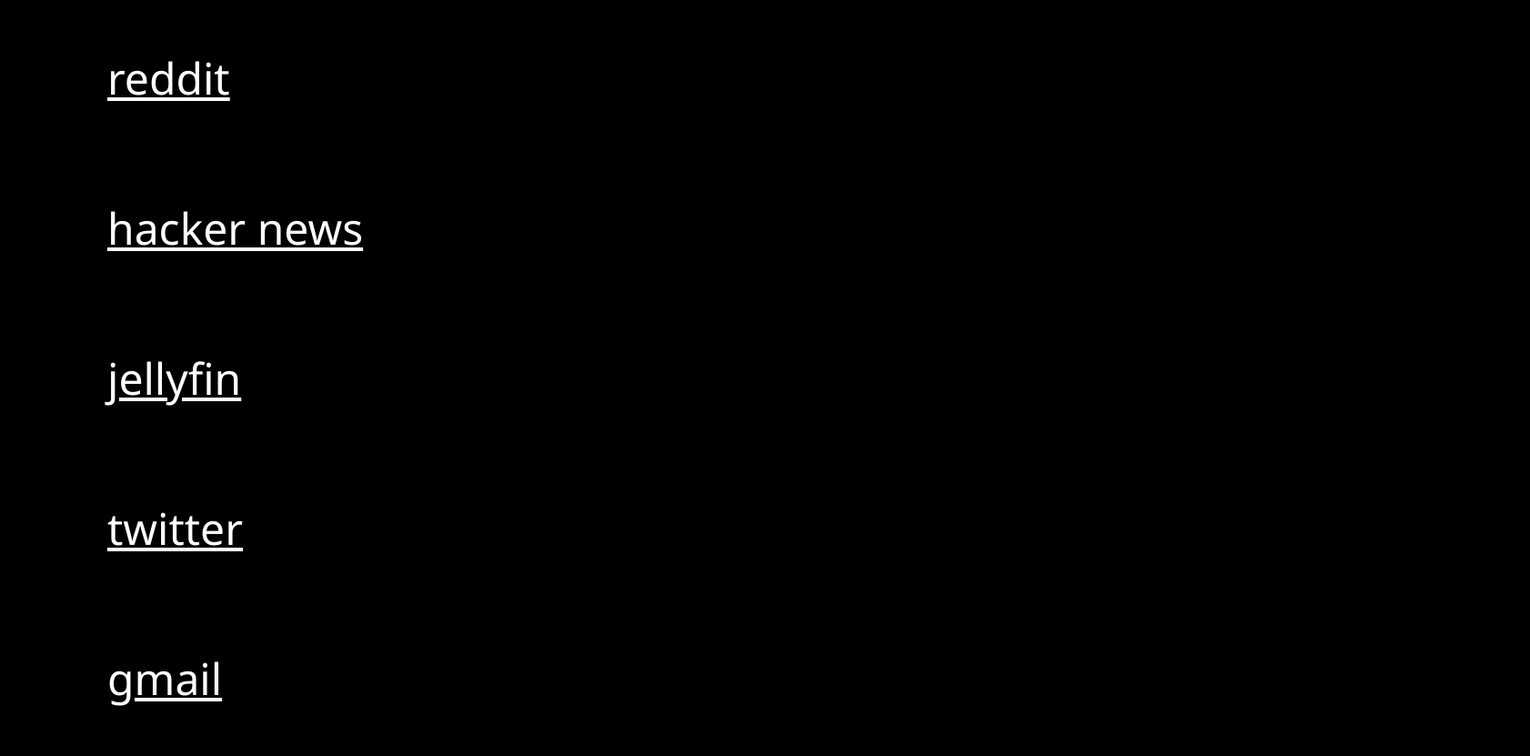
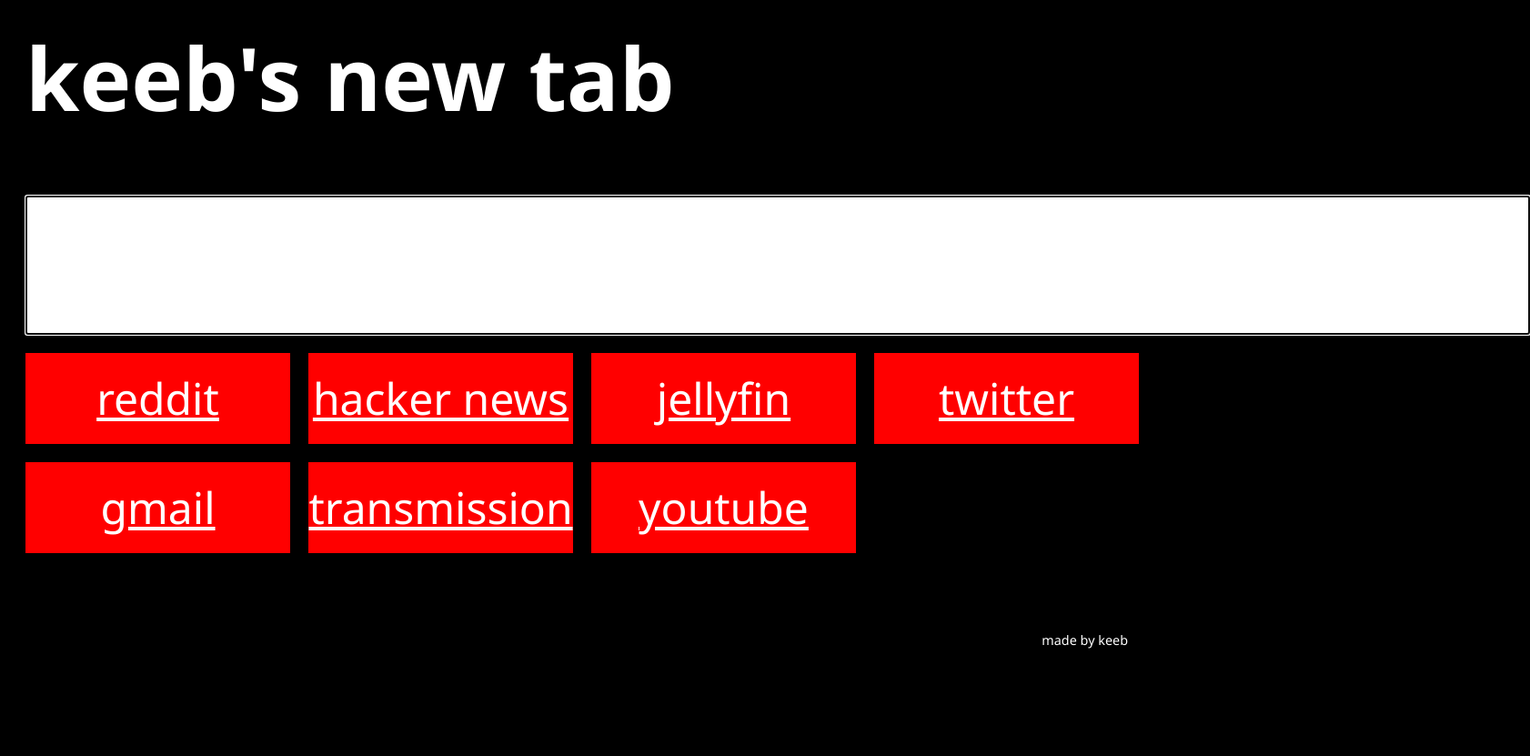
Before and after one commit to keeb/newtab, a plain HTML site: page index.html in a window 1280 px wide. Shown: the part 73-904 px from the top of the page at 91% size, 1682 px wide, since content can reach past the window. After the commit the page ends 800 px from the top, so only its background shows below. Drawn offline with Linux system fonts and the light colour scheme.

Commit message:
added a searchbar

```diff
--- a/index.html
+++ b/index.html
@@ -2,34 +2,152 @@
 <html>
     <head>
         <meta name="" content="">
-        <title>poop</title>
+        <title>keeb's new tab</title>
         <style>
 
          body {
             background: black;
+            color: white;
             padding: 20px;
             font-size: 3em;
             font-family:'Segoe UI', Tahoma, Geneva, Verdana, sans-serif
          }
-         li {
-            padding: 50px;
-         }
+
          a {
             color: white;
          }
+
+         .link-grid {
+            display: grid;
+            grid-template-columns: repeat(4, 1fr);
+            grid-gap: 20px;
+            margin-top: 20px;
+         }
+
+         .link-card {
+            display: flex;
+            justify-content: center;
+            align-items: center;
+            height: 100px;
+            background: red;
+         }
+
+         input {
+            font-size: 8rem;
+            color: gray;
+         }
+         #searchResults {
+            margin-top: 20px;
+            font-size: 1em;
+            background: red;
+         }
+         .footer {
+            position: absolute;
+            bottom: 0;
+            left: 0;
+            right: 0;
+            text-align: right;
+            padding-right: 20px;
+            margin-right: 20px;
+            font-size: .3em;
+         }
         </style>
+        <script lang="text/javascript">
+            var links = [
+                {text: "reddit", url: "https://reddit.com"},
+                {text: "hacker news", url: "https://news.ycombinator.com"},
+                {text: "jellyfin", url: "http://jellyfin.treehouse.local"},
+                {text: "twitter", url: "http://tweetdeck.twitter.com"},
+                {text: "gmail", url: "http://gmail.com"},
+                {text: "transmission", url: "http://treehouse:9091/transmission/web/"},
+                {text: "youtube", url: "http://youtube.com"},
+
+            ];
+
+            // capture all text input on the page
+            document.onkeypress = function (e) {
+
+                e = e || window.event;
+
+                //if enter is pressed, go to the first link
+                if(e.keyCode == 13) {
+                    location.href = document.getElementById("searchResults").firstChild.href;
+                }
+                var charCode = typeof e.which == "number" ? e.which : e.keyCode;
+                if (charCode) {
+                    // do nothing if the search bar is focused
+                    if (document.activeElement == document.getElementById("search")) {
+                        console.log("selected so i am not doing anything");
+                        return;
+                    } else {
+                        document.getElementById("search").value += String.fromCharCode(charCode);
+                    }
+                }
+                search();
+            };
+
+
+            // create a function that searches for text inside of a javascript array and offers suggestions
+            function search() {
+                var input = document.getElementById("search").value;
+                // reset if blank
+                if (input == "") {
+                    document.getElementById("searchResults").innerHTML = "";
+                    return;
+                }
+                var suggestions = [];
+                for (var i = 0; i < links.length; i++) {
+                    if (links[i].text.includes(input) || links[i].url.includes(input)) {
+                        suggestions.push(links[i]);
+                    }
+                }
+                console.log("suggestions: " + suggestions.forEach(element => {console.log(element.text)}));
+                if (suggestions.length == 0) {
+                    suggestions.push({text: "no results found", url: "https://google.com/search?q=" + input});
+                }
+                autocomplete(suggestions);
+            }
+
+            // create an autocomplete function that takes an array of suggestions and displays them in a list
+            function autocomplete(suggestions) {
+                document.getElementById("searchResults").innerHTML = "";
+
+                // Add the matching links to the search results
+                for (var i = 0; i < suggestions.length; i++) {
+                var link = suggestions[i];
+                var a = document.createElement("a");
+                a.href = link.url;
+                a.innerHTML = link.text;
+                document.getElementById("searchResults").appendChild(a);
+                document.getElementById("searchResults").appendChild(document.createElement("br"));
+                }
+            }
+        </script>
     </head>
-    <body>
-        <div class="links">
-            <ul>
-                <li><a href="https://reddit.com">reddit</a></li>
-                <li><a href="https://news.ycombinator.com">hacker news</a></li>
-                <li><a href="http://jellyfin.treehouse.local">jellyfin</a></li>
-                <li><a href="http://tweetdeck.twitter.com">twitter</a></li>
-                <li><a href="http://gmail.com">gmail</a></li>
-                <li><a href="http://treehouse:9091/transmission/web/">transmission</a></li>
-                <li><a hresf=""></a></li>
-            </ul>
+    <body onload="document.getElementById('search').focus();">
+        <div class="header">
+            <h1>keeb's new tab</h1>
+        </div>
+        <div class="search">
+            <input type="text" id="search" onkeyup="search()">
+        </div>
+        <div id="searchResults">
+
+        </div>
+        <div id="links" class="link-grid">
+            <script>
+                console.log("executed outside of script tag");
+                links.forEach(element => {
+
+                    var item = document.createElement("div");
+                    item.className = "link-card"
+                    item.innerHTML = "<a href='" + element.url + "'>" + element.text + "</a>";
+                    document.getElementById("links").appendChild(item);
+                });
+            </script>
+        </div>
+        <div class="footer">
+            <p>made by keeb</p>
         </div>
     </body>
 </html>
```
